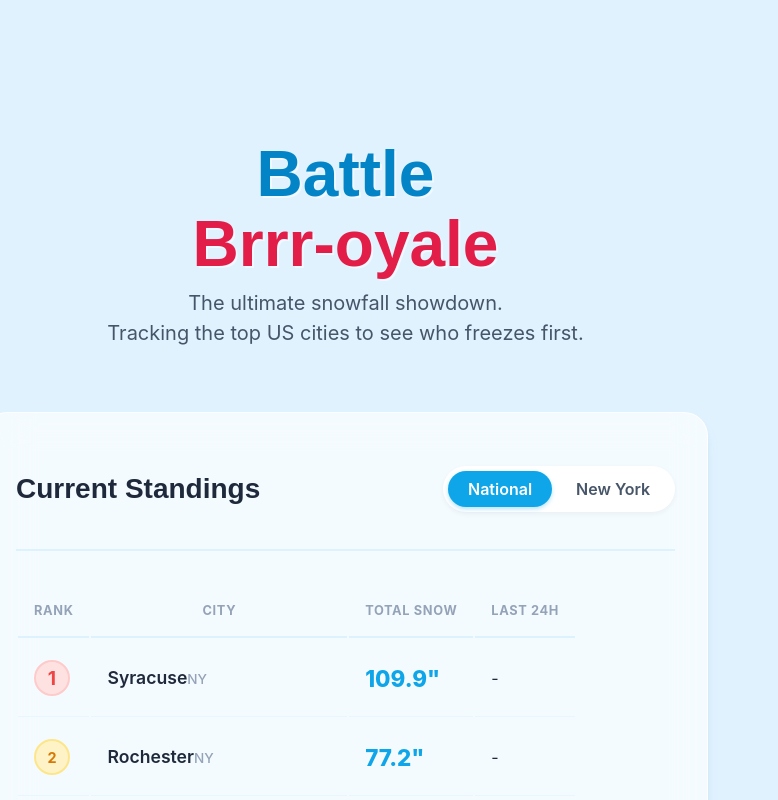
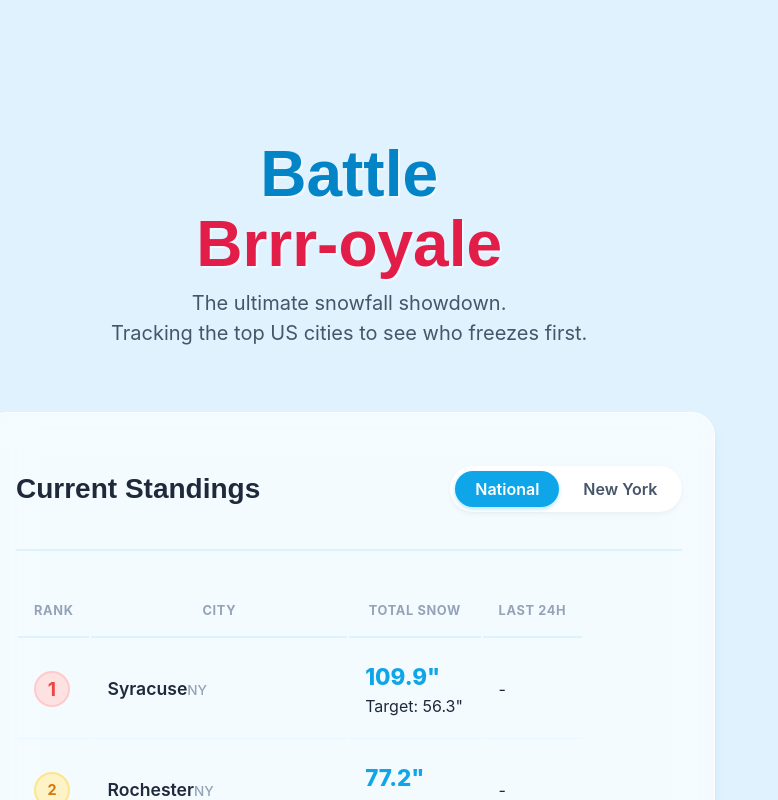
Before and after one commit to mathursunit/brrroyale, a React (Vite) app: page / in a window 1280 px wide. Shown: the top 800 px of the page, without its empty margins (0-778 px from the left). Built offline with nearby package versions, Linux system fonts and the light colour scheme.

Commit message:
Feat: Add 'Target' snowfall context (Annual Average) to leaderboard

```diff
--- a/src/components/Leaderboard.jsx
+++ b/src/components/Leaderboard.jsx
@@ -1,7 +1,37 @@
 import { useState, useEffect } from 'react';
 import '../styles/index.css';
 import currentSeasonData from '../../public/data/season_current.json';
+import historyData from '../../public/data/history.json'; // Need history for calculation
 import CityHistory from './CityHistory';
+
+// Helper: Calculate average snowfall up to today's date across all available years
+const getHistoricalComparison = (cityId, currentTotal) => {
+    const years = historyData.cities[cityId];
+    if (!years) return null;
+
+    const totals = Object.values(years);
+    if (totals.length === 0) return null;
+
+    // Use a simple average of total seasonal snowfall (approximation for now as daily history is heavy)
+    // A better approach would be "average to date", but we only have season totals in history.json
+    // Let's use the season total average as a benchmark for "Pace" or just compare to average season total.
+
+    // Actually, to get "Above/Below Average", we really need "Average FOR THIS DATE".
+    // We don't have daily history loaded in the frontend (it's huge).
+    // We only have seasonal totals.
+    // So let's show "Season Average" context. e.g. "Avg Season: 90in"
+
+    const sum = totals.reduce((a, b) => a + b, 0);
+    const avg = sum / totals.length;
+
+    // Pace calculation: We are roughly 5 months into a 9 month season (Sep-May).
+    // Let's just show the raw Average Season Total for context.
+
+    return {
+        avgSeason: avg.toFixed(1),
+        diff: (currentTotal - avg).toFixed(1)
+    };
+};
 
 const Leaderboard = () => {
     const [data, setData] = useState(null);
@@ -72,6 +102,18 @@ const Leaderboard = () => {
                                         <span className="font-mono val-total">
                                             {city.total_snow}"
                                         </span>
+                                        {(() => {
+                                            const stats = getHistoricalComparison(city.id, city.total_snow);
+                                            if (stats) {
+                                                const isAbove = city.total_snow > stats.avgSeason;
+                                                // Only show if meaningful (e.g. > 10% of season finished)
+                                                return (
+                                                    <div className="text-xs text-slate-500 mt-1 font-medium">
+                                                        Target: {stats.avgSeason}"
+                                                    </div>
+                                                )
+                                            }
+                                        })()}
                                     </td>
                                     <td className="text-right">
                                         {city.last_24h > 0 ? (
```
